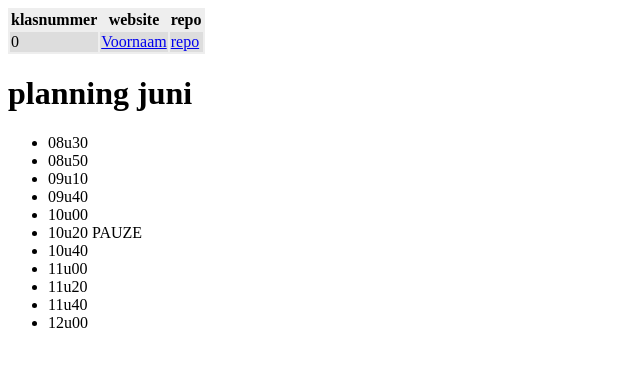
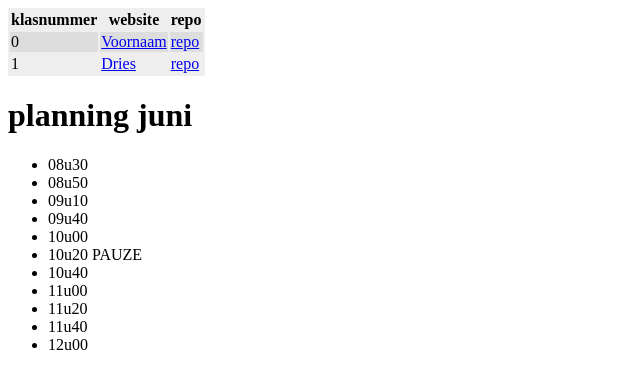
Before and after one commit to vbrh-immalle/vbrh-immalle.github.io, a Jekyll site: the page built from GIPWebsites2018-2019/index.md, in a window 1280 px wide. Shown: the top 389 px of the page, without its empty margins (0-640 px from the left). Built offline with Jekyll 4.4.1, drawn with Linux system fonts in a browser that asks for light colours; some web fonts are replaced.

Commit message:
Added name, repo and website

```diff
--- a/GIPWebsites2018-2019/index.md
+++ b/GIPWebsites2018-2019/index.md
@@ -6,6 +6,7 @@ title: GIP Websites 2016-2017
 | klasnummer | website | repo |
 |---|---|---|
 | 0 | [Voornaam](http://vbrh-immalle.github.io/) | [repo](https://github.com/vbrh-immalle/vbrh-immalle.github.io) |
+| 1 | [Dries](https://driesa-immalle.github.io/GipSite3/) | [repo](https://github.com/DriesA-immalle/GipSite3) |
 
 
 # planning juni
```
